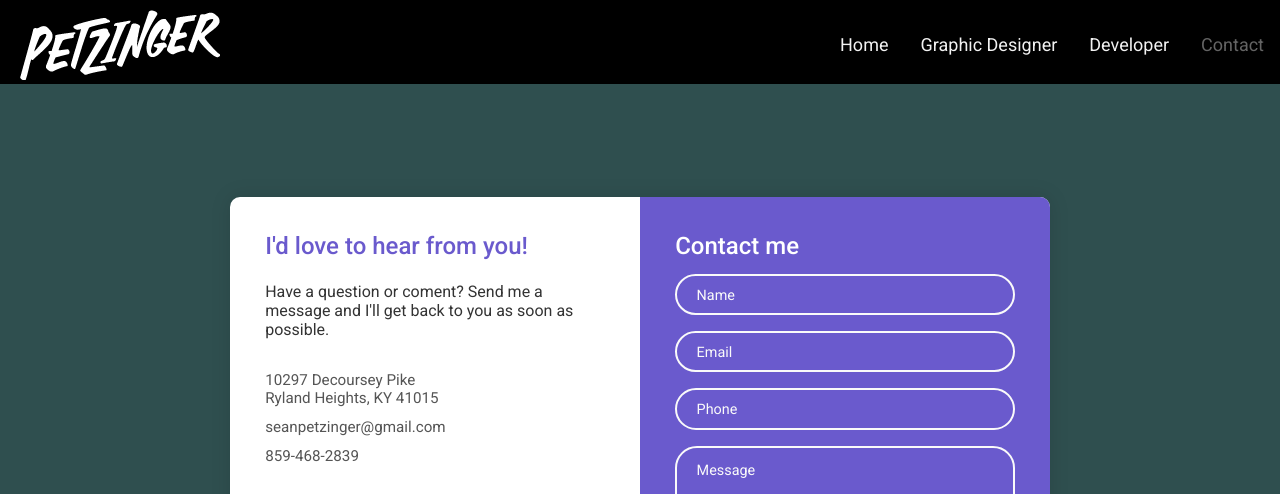
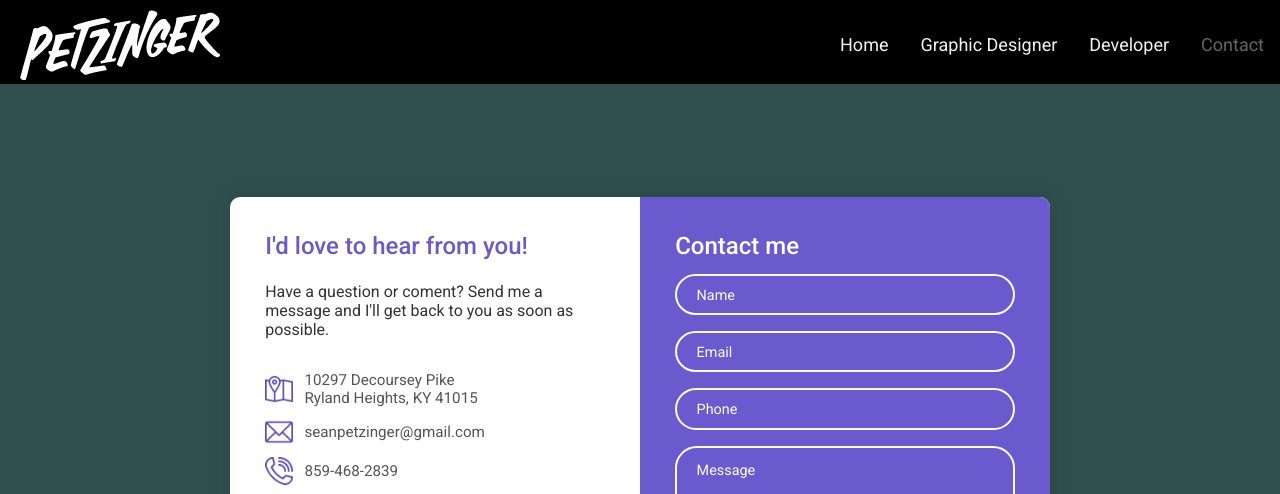
Before and after one commit to seanpetz/PetzingerPortfolioSite, a plain HTML site: page contact.html in a window 1280 px wide. Shown: the top 494 px of the page. Drawn offline with Linux system fonts and the light colour scheme.

Commit message:
added icons to contact

```diff
--- a/contact.css
+++ b/contact.css
@@ -232,6 +232,11 @@
     font-size: 0.95rem;
   }
 
+  .icon {
+    width: 28px;
+    margin-right: 0.7rem;
+  }
+
 
   .social-media {
     padding: 2rem 0 0 0;
--- a/contact.html
+++ b/contact.html
@@ -38,12 +38,15 @@
 
             <div class="info">
               <div class="information">
+                <img src="/assets/location.png" class="icon" alt=""/>
                 <p>10297 Decoursey Pike<br/>Ryland Heights, KY 41015</p>
               </div>
               <div class="information">
+                <img src="/assets/email.png" class="icon" alt=""/>
                 <p>seanpetzinger@gmail.com</p>
               </div>
               <div class="information">
+                <img src="/assets/phone.png" class="icon" alt=""/>
                 <p>859-468-2839</p>
               </div>
             </div>
@@ -96,9 +99,6 @@
         </div>
       </div>
 
-      <script src="app.js"></script>
-
-
     <footer>
         <div>
             <p>&copy; Copyright 2022 Sean Petzinger</p>
@@ -106,7 +106,6 @@
     </footer>
     <script src="script.js"></script>
 
-
 </body>
 
 </html>
```
Also changed, not shown: developer.html (+0 -13 lines), graphicdesigner.html (+0 -18 lines), index.html (+2 -14 lines), assets/email.png (added), assets/location.png (added), assets/phone.png (added), 1 other file.
